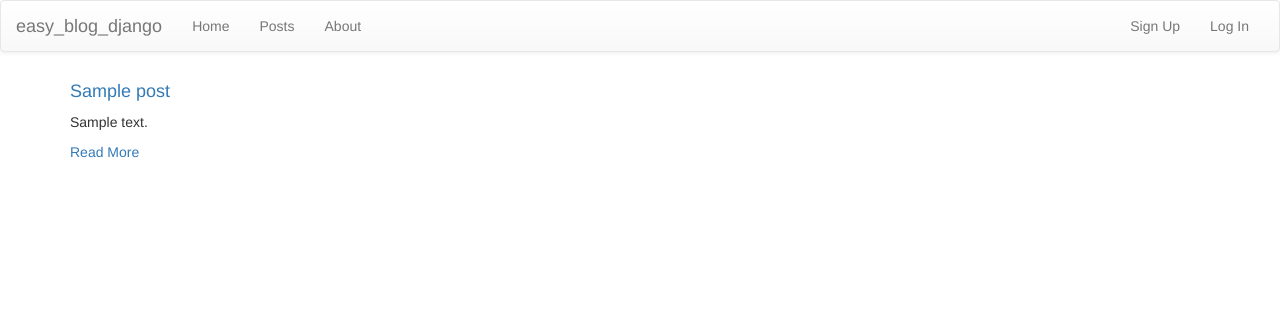
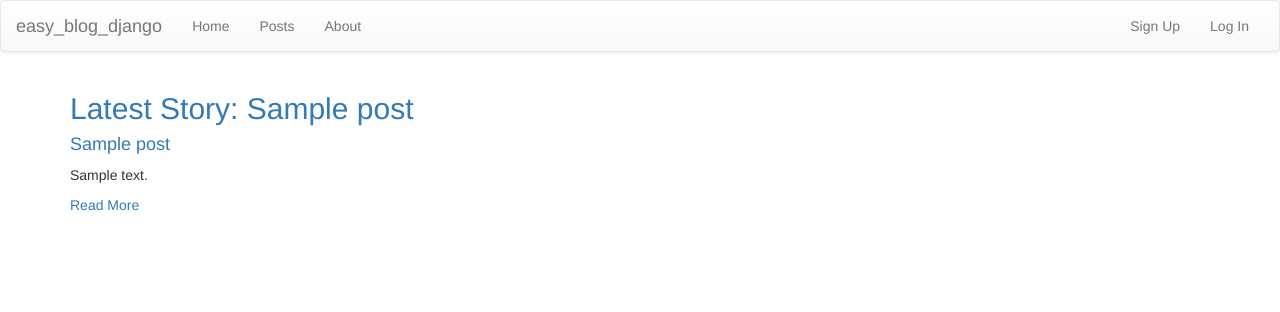
Before and after one commit to giantryansaul/easy_blog_django, a Django app: page / in a window 1280 px wide. Shown: the top 312 px of the page. Run offline with Django 3.2, Linux system fonts and the light colour scheme; tables that the repository leaves empty hold one stand-in row (values such as "Sample post"); parts of the project's set-up code (start-up, migrations or seed data) failed here and were passed over; some libraries are stand-ins or nearby versions.

Commit message:
added most recent blog posts to the front of the home page

```diff
--- a/easy_blog_django/templates/pages/home.html
+++ b/easy_blog_django/templates/pages/home.html
@@ -3,13 +3,19 @@
 {% block content %}
 
         <a href="{% url 'posts:detail' last_post.pk %}">
-            <h4>{{ last_post.title }}</h4>
+            <h2>Latest Story: {{ last_post.title }}</h2>
+        </a>
+
+        {% for post in most_recent_posts %}
+        <a href="{% url 'posts:detail' post.pk %}">
+            <h4>{{ post.title }}</h4>
         </a>
         <p>
-            {{ last_post.description|safe|truncatewords:"140"|linebreaks }}
+            {{ post.description|safe|truncatewords:"140"|linebreaks }}
         </p>
-        <a href="{% url 'posts:detail' last_post.pk %}">
+        <a href="{% url 'posts:detail' post.pk %}">
             Read More
         </a>
+        {% endfor %}
 
 {% endblock %}
--- a/easy_blog_django/templates/posts/post_detail.html
+++ b/easy_blog_django/templates/posts/post_detail.html
@@ -7,6 +7,7 @@
 <div class="media">
   <div class="media-body">
     <h4 class="media-heading">{{ post.title }}</h4>
+    <small>{{ post.created }}</small>
     <p>{{ post.description }}</p>
   </div>
 </div>
```
